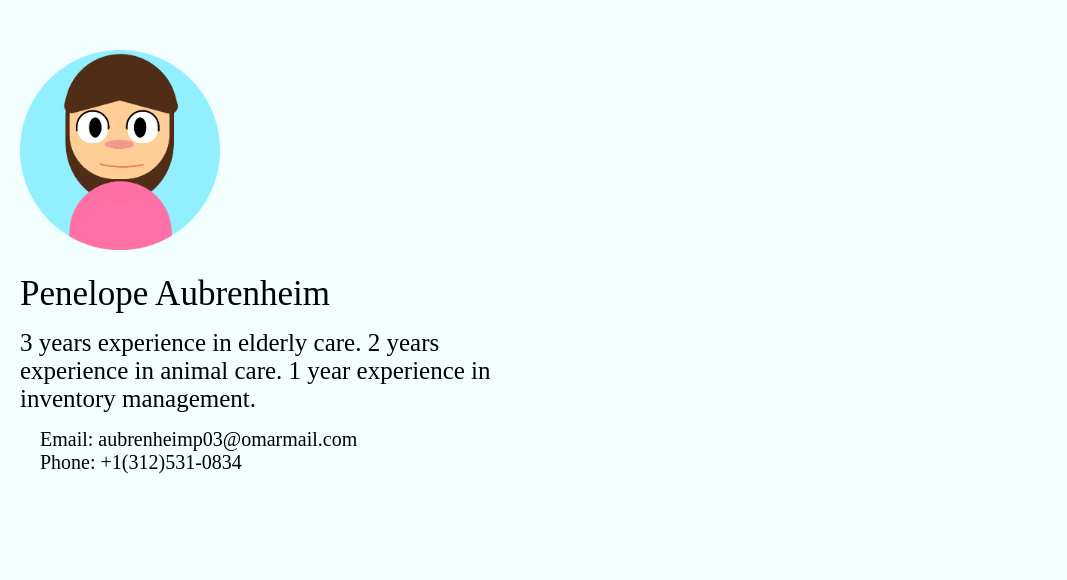
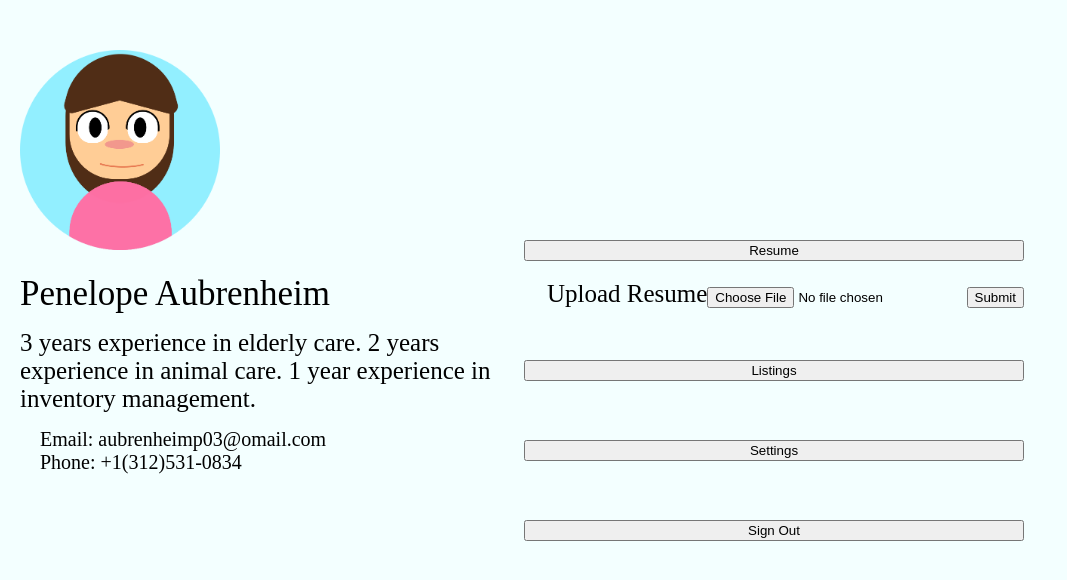
Before and after one commit to bfurman1237/volunteerly.github.io, a plain HTML site: page pages/volunteer/about.html in a window 1280 px wide. Shown: the whole page, without its empty margins (0-1067 px from the left). Drawn offline with Linux system fonts and the light colour scheme.

Commit message:
jerrens about page
hdioahjoifjoiejfio

```diff
--- a/pages/volunteer/about.html
+++ b/pages/volunteer/about.html
@@ -37,6 +37,62 @@
             margin-left: 40px;
             max-width: 500px;
         }
+        .right-side {
+            display: flex;
+            align-items: right;
+            margin-right: 20px;
+        }
+        .resume {
+            display: flex;
+            flex-direction: column;
+            position: absolute;
+            right: 20%;
+            top: 30%;
+            width: 500px;
+            min-width: 100px;
+            align-items: stretch;
+            font-size: 30px;
+        }
+        .upload {
+            display: flex;
+            position: absolute;
+            right: 20%;
+            top: 35%;
+            font-size: 25px;
+        }
+        .listing {
+            display: flex;
+            flex-direction: column;
+            position: absolute;
+            right: 20%;
+            top: 45%;
+            width: 500px;
+            min-width: 100px;
+            align-items: stretch;
+            font-size: 30px;
+        }
+        .settings {
+            display: flex;
+            flex-direction: column;
+            position: absolute;
+            right: 20%;
+            top: 55%;
+            width: 500px;
+            min-width: 100px;
+            align-items: stretch;
+            font-size: 30px;
+        }
+        .home {
+            display: flex;
+            flex-direction: column;
+            position: absolute;
+            right: 20%;
+            top: 65%;
+            width: 500px;
+            min-width: 100px;
+            align-items: stretch;
+            font-size: 30px;
+        }
     </style>
 </head>
 <body>
@@ -49,7 +105,36 @@
             3 years experience in elderly care. 2 years experience in animal care. 1 year experience in inventory management.
         </div>
         <div class = "contact">
-            Email: aubrenheimp03@omarmail.com<br>Phone: +1(312)531-0834
+            Email: aubrenheimp03@omail.com<br>Phone: +1(312)531-0834
+        </div>
+    </div>
+    <div id = "right-side">
+        <div class = "resume">
+            <button onclick="location.href='../../assets/others/Generic Resume.pdf'">
+                Resume
+            </button>
+        </div>
+        <div class = "upload">
+            Upload Resume
+            <form action="about.html">
+                <input type="file" name="filename">
+                <input type="submit">
+            </form>
+        </div>
+        <div class = "listing">
+            <button onclick="location.href='searchListing.html'">
+                Listings
+            </button>
+        </div>
+        <div class = "settings">
+            <button onclick="location.href='settings.html'">
+                Settings
+            </button>
+        </div>
+        <div class = "home">
+            <button onclick="location.href='../../index.html'">
+                Sign Out
+            </button>
         </div>
     </div>
 </body>
```
